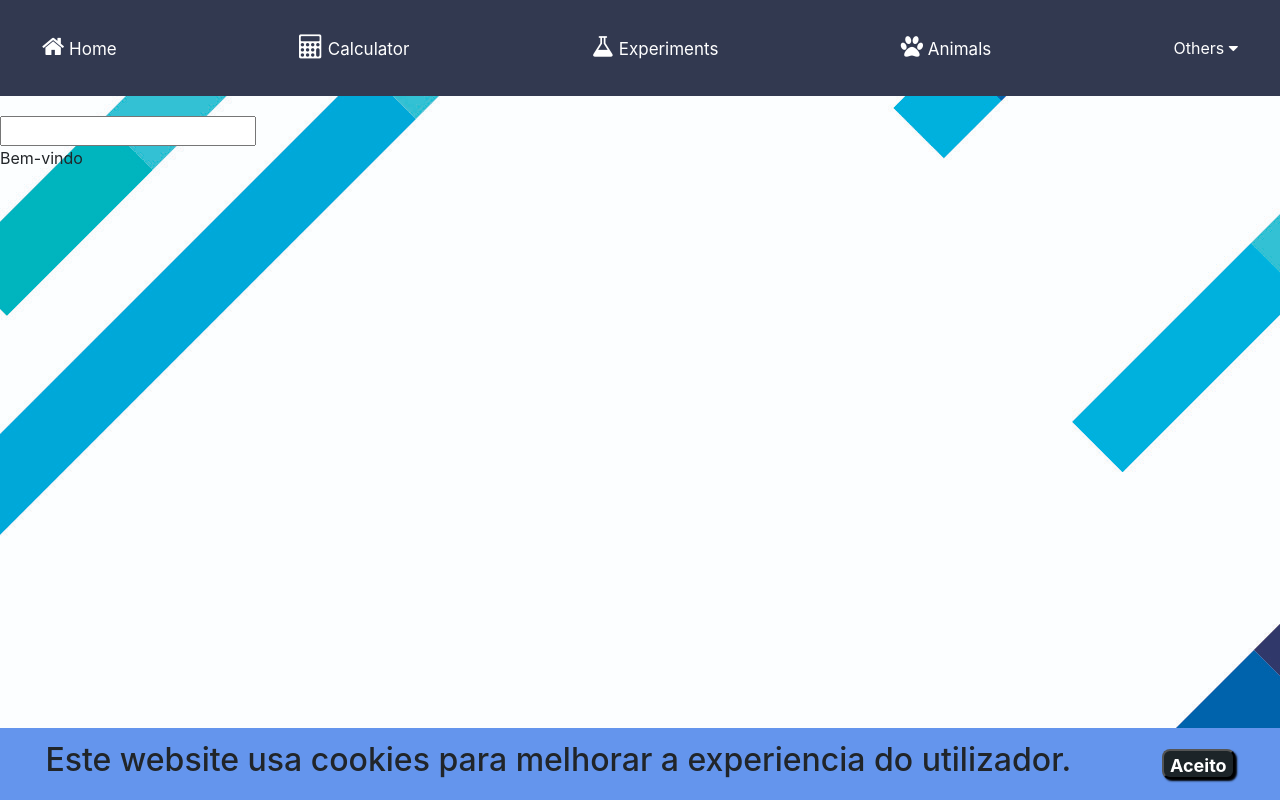
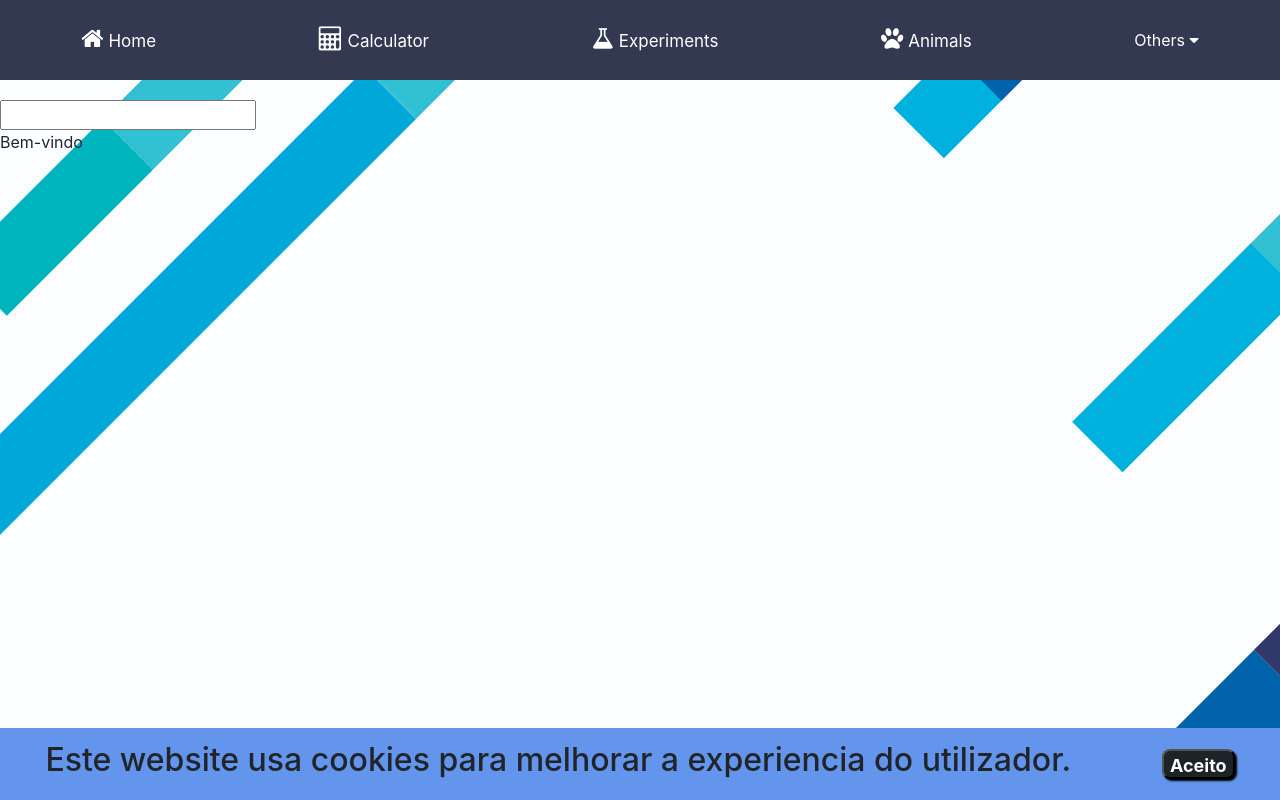
Before and after one commit to Henrique0Mendes/Aulas-Angular, an Angular app in the folder aulas/: page / in a window 1280 px wide. Built offline with nearby package versions, Linux system fonts and the light colour scheme.

Commit message:
v8 -Correção erros CSS com  Bootstrap (navbar)

```diff
--- a/aulas/src/app/nav-bar/nav-bar.component.css
+++ b/aulas/src/app/nav-bar/nav-bar.component.css
@@ -1,46 +1,41 @@
-#header {
-    position: relative;
-    margin: 0;
-    padding-top: 0px;
 
+.barra {
+    overflow: hidden;
+    background-color: #323950;
+    display: flex;
+    align-items: center;
+    align-content: space-around;
+    justify-content: space-around;
   }
 
-.navbar {
-    overflow: hidden;
-    background-color: #323950;
-  }
+  .barra a{
 
-  .navbar a{
-    float: left;
     color: white;
     text-align: center;
     padding: 24px 26px;
     text-decoration: none;
     font-size: 17px;
-    top: 0;
-    left: 0;
-    margin: 0;
-    position: relative;
+
   }
 
-  .navbar a:hover {
+  .barra a:hover {
     background-color: #30386a;
     color: black;
   }
 
-  .navbar-active{
+  .barra-active{
     background-color:#30386a;
     font-size: large;
     font-weight: bold;
     transition: all 1s;
 }
 
-.dropdown {
+.dropdownOthers {
     float: left;
     overflow: hidden;
   }
 
-  .dropdown .dropbtn {
+  .dropdownOthers .dropbtnOthers {
     font-size: 16px;
     border: none;
     outline: none;
@@ -52,7 +47,7 @@
   }
 
 
-.dropdown-content {
+.dropdown-contentOthers {
     display: none;
     position: absolute;
     background-color: #323950;
@@ -61,7 +56,7 @@
     z-index: 1;
   }
 
-  .dropdown-content a {
+  .dropdown-contentOthers a {
     float: none;
     color: white;
     padding: 12px 16px;
@@ -70,10 +65,10 @@
     text-align: left;
   }
 
-  .dropdown-content a:hover {
+  .dropdown-contentOthers a:hover {
     background-color: #30386a;
   }
 
-  .dropdown:hover .dropdown-content {
+  .dropdownOthers:hover .dropdown-contentOthers {
     display: block;
   }
--- a/aulas/src/app/nav-bar/nav-bar.component.html
+++ b/aulas/src/app/nav-bar/nav-bar.component.html
@@ -1,16 +1,16 @@
-<nav id="header">
-    <div class="navbar">
-         <a [routerLink]="['/home']" routerLinkActive="navbar-active"><i class="fa fa-home" style="font-size:24px"></i> Home</a>
-         <a [routerLink]="['/calculadora']" routerLinkActive="navbar-active"><i class="fa fa-calculator" style="font-size:24px"></i> Calculator</a>
-         <a [routerLink]="['/experiments']" routerLinkActive="navbar-active"><i class="fa fa-flask" style="font-size:24px"></i> Experiments</a>
-         <a [routerLink]="['/fichaAnimal']" routerLinkActive="navbar-active"><i class="fa fa-paw" style="font-size:24px"></i> Animals</a>
-         <div class="dropdown">
-            <button class="dropbtn">Others
+<nav>
+    <div class="barra">
+         <a [routerLink]="['/home']" routerLinkActive="barra-active"><i class="fa fa-home" style="font-size:24px"></i> Home</a>
+         <a [routerLink]="['/calculadora']" routerLinkActive="barra-active"><i class="fa fa-calculator" style="font-size:24px"></i> Calculator</a>
+         <a [routerLink]="['/experiments']" routerLinkActive="barra-active"><i class="fa fa-flask" style="font-size:24px"></i> Experiments</a>
+         <a [routerLink]="['/fichaAnimal']" routerLinkActive="barra-active"><i class="fa fa-paw" style="font-size:24px"></i> Animals</a>
+         <div class="dropdownOthers">
+            <button class="dropbtnOthers">Others
               <i class="fa fa-caret-down"></i>
             </button>
-            <div class="dropdown-content">
-                <a [routerLink]="['/readMeGenerator']" routerLinkActive="navbar-active"><i class="	fab fa-readme" style="font-size:24px"></i> Generator</a>
-                <a [routerLink]="['/evAndRef']" routerLinkActive="navbar-active"> evAndRef</a>
+            <div class="dropdown-contentOthers">
+                <a [routerLink]="['/readMeGenerator']" routerLinkActive="barra-active"><i class="	fab fa-readme" style="font-size:24px"></i> Generator</a>
+                <a [routerLink]="['/evAndRef']" routerLinkActive="barra-active"> evAndRef</a>
             </div>
           </div>
    </div>
```
